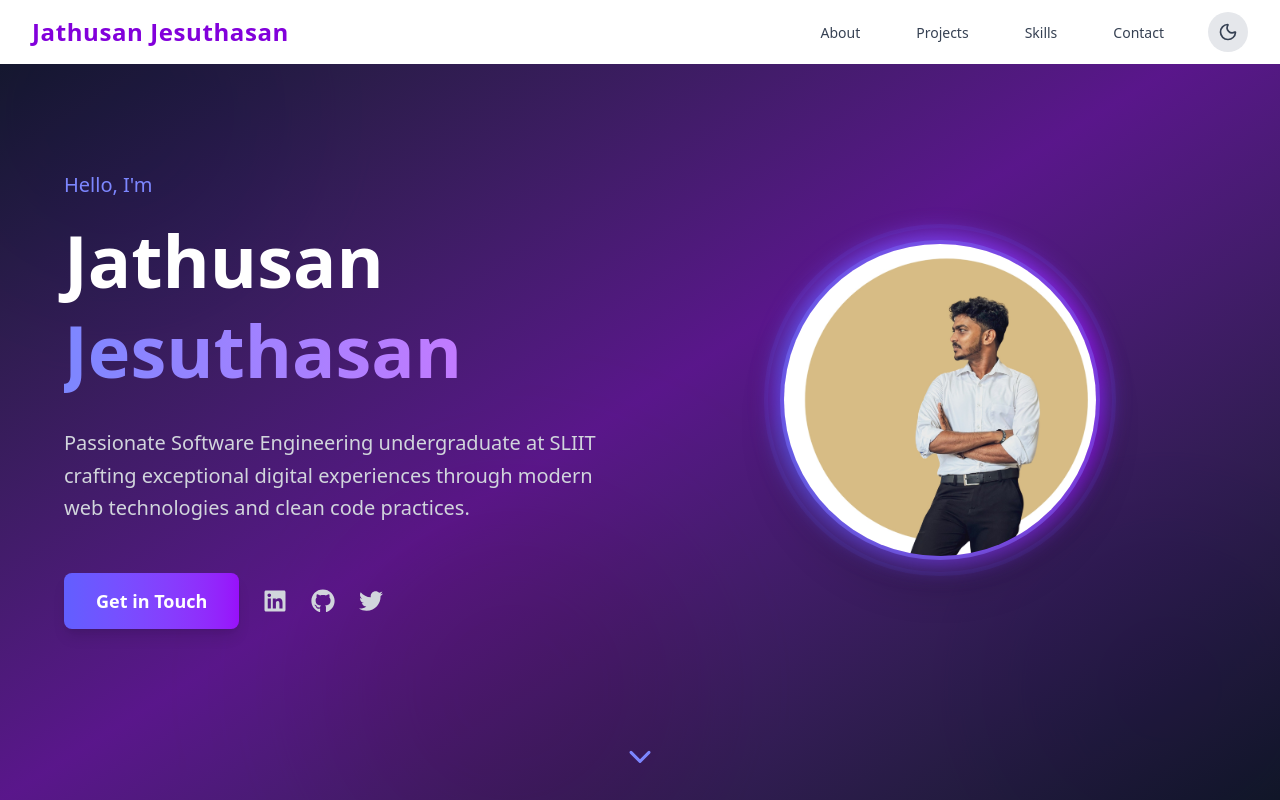
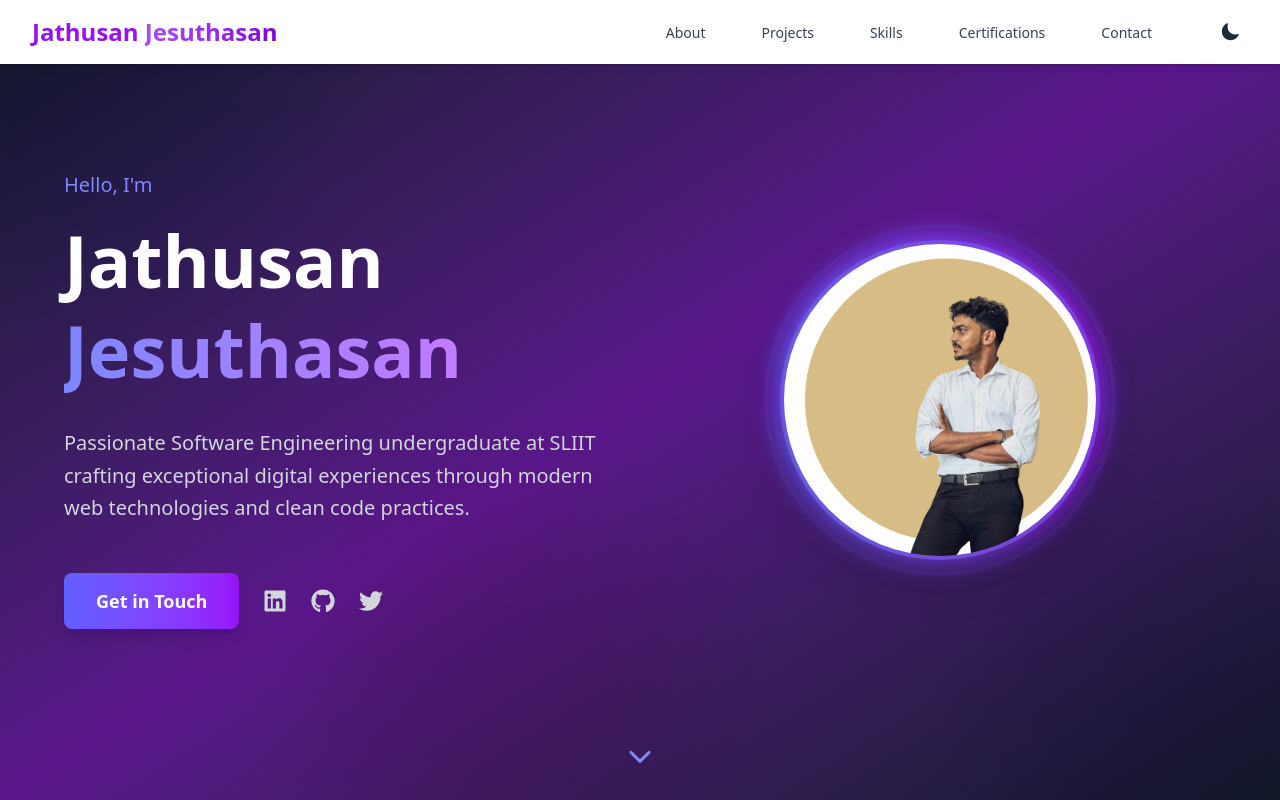
Before and after one commit to Jathusan-Jesuthasan/my-portfolio, a React (Vite) app: page / in a window 1280 px wide. Shown: the top 800 px of the page. Built offline with nearby package versions, Linux system fonts and the light colour scheme.

Commit message:
Certificate component added to navbar

```diff
--- a/src/components/Navbar.jsx
+++ b/src/components/Navbar.jsx
@@ -1,117 +1,178 @@
-import { useTheme } from "../contexts/ThemeContext";
-import { Moon, Sun, Menu, X } from "lucide-react";
-import { useState, useEffect } from "react";
-import { motion, AnimatePresence } from "framer-motion";
+import React, { useState, useEffect } from "react";
+import { SunIcon, MoonIcon } from "@heroicons/react/24/solid";
+import { AnimatePresence, motion } from "framer-motion";
 
-export default function Navbar() {
-  const { darkMode, toggleTheme } = useTheme();
+const Navbar = () => {
+  const [isDarkMode, setIsDarkMode] = useState(false);
   const [isOpen, setIsOpen] = useState(false);
-  const [scrolled, setScrolled] = useState(false);
 
   useEffect(() => {
-    const handleScroll = () => {
-      setScrolled(window.scrollY > 10);
-    };
-    window.addEventListener("scroll", handleScroll);
-    return () => window.removeEventListener("scroll", handleScroll);
-  }, []);
+    const root = window.document.documentElement;
+    if (isDarkMode) {
+      root.classList.add("dark");
+    } else {
+      root.classList.remove("dark");
+    }
+  }, [isDarkMode]);
 
   const navItems = [
-    { name: "About", href: "#about" },
+    {
+      name: "About",
+      href: "#about",
+      subItems: [
+        { name: "About Me", href: "#about" },
+        { name: "My Education", href: "#education" },
+        { name: "Language Proficiency", href: "#language" },
+      ],
+    },
     { name: "Projects", href: "#projects" },
     { name: "Skills", href: "#skills" },
+    { name: "Certifications", href: "#certifications" },
     { name: "Contact", href: "#contact" },
   ];
 
   return (
-    <nav className={`fixed w-full top-0 z-50 transition-all duration-300 ${scrolled ? "bg-white/90 dark:bg-gray-900/90 backdrop-blur-md shadow-sm" : "bg-white dark:bg-gray-900"}`}>
+    <nav id="navbar" className="bg-white dark:bg-gray-900 shadow-md fixed top-0 w-full z-50 transition-colors duration-300">
       <div className="max-w-7xl mx-auto px-4 sm:px-6 lg:px-8">
-        <div className="flex justify-between items-center h-16">
-          {/* Logo/Name */}
-          <motion.div
-            initial={{ opacity: 0, x: -20 }}
-            animate={{ opacity: 1, x: 0 }}
-            transition={{ duration: 0.5 }}
-            className="flex-shrink-0"
-          >
-            <h1 className="text-2xl font-extrabold text-purple-700 dark:text-purple-400 tracking-wide select-none">
-              Jathusan Jesuthasan
-            </h1>
-          </motion.div>
+        <div className="flex items-center justify-between h-16">
+          {/* Logo */}
+          <div id="logo" className="flex-shrink-0 text-2xl font-bold text-purple-600 dark:text-purple-400">
+            Jathusan <span className="text-transparent bg-clip-text bg-gradient-to-r from-purple-500 to-purple-700">Jesuthasan</span>
+          </div>
 
-          {/* Desktop Navigation */}
+          {/* Desktop Nav */}
           <div className="hidden md:flex items-center space-x-8">
             <ul className="flex space-x-8">
               {navItems.map((item) => (
-                <li key={item.name}>
+                <li key={item.name} className="relative group">
                   <motion.a
                     whileHover={{ y: -2 }}
                     href={item.href}
-                    className="text-gray-700 dark:text-gray-300 hover:text-purple-600 dark:hover:text-purple-400 px-3 py-2 rounded-md text-sm font-medium transition-colors duration-200 relative group"
+                    className="relative text-gray-700 dark:text-gray-300 hover:text-purple-600 dark:hover:text-purple-400 px-3 py-2 rounded-md text-sm font-medium transition-colors duration-200"
                   >
                     {item.name}
-                    <span className="absolute left-0 bottom-0 w-0 h-0.5 bg-purple-600 dark:bg-purple-400 transition-all duration-300 group-hover:w-full"></span>
                   </motion.a>
+
+                  {item.subItems && (
+                    <ul className="absolute top-full left-0 mt-2 w-48 bg-white dark:bg-gray-800 rounded-md shadow-lg opacity-0 group-hover:opacity-100 group-hover:translate-y-0 transform transition-all duration-200 z-50 invisible group-hover:visible">
+                      {item.subItems.map((subItem) => (
+                        <li key={subItem.name}>
+                          <a
+                            href={subItem.href}
+                            className="block px-4 py-2 text-sm text-gray-700 dark:text-gray-200 hover:bg-gray-100 dark:hover:bg-gray-700"
+                          >
+                            {subItem.name}
+                          </a>
                         </li>
                       ))}
                     </ul>
-
-            {/* Theme Toggle */}
-            <motion.button
-              whileTap={{ scale: 0.9 }}
-              onClick={toggleTheme}
-              aria-label="Toggle Dark Mode"
-              className="flex items-center justify-center w-10 h-10 rounded-full bg-gray-200 dark:bg-gray-800 text-gray-700 dark:text-gray-200 hover:bg-purple-600 hover:text-white dark:hover:bg-purple-500 transition-colors duration-300 focus:outline-none focus:ring-2 focus:ring-purple-500"
+                  )}
+                </li>
+              ))}
+            </ul>
+            <button
+              onClick={() => setIsDarkMode(!isDarkMode)}
+              className="ml-4 p-2 rounded-full hover:bg-gray-200 dark:hover:bg-gray-700 transition-colors duration-200"
+              id="theme-toggle"
             >
-              {darkMode ? <Sun size={20} /> : <Moon size={20} />}
-            </motion.button>
+              {isDarkMode ? (
+                <SunIcon className="h-5 w-5 text-yellow-500" />
+              ) : (
+                <MoonIcon className="h-5 w-5 text-gray-800" />
+              )}
+            </button>
           </div>
 
-          {/* Mobile menu button */}
+          {/* Mobile Nav Toggle */}
           <div className="md:hidden flex items-center">
-            <motion.button
-              whileTap={{ scale: 0.9 }}
+            <button
               onClick={() => setIsOpen(!isOpen)}
-              className="inline-flex items-center justify-center p-2 rounded-md text-gray-700 dark:text-gray-300 hover:text-purple-600 dark:hover:text-purple-400 focus:outline-none"
-              aria-label="Toggle menu"
+              type="button"
+              className="inline-flex items-center justify-center p-2 rounded-md text-gray-400 hover:text-white hover:bg-gray-700 focus:outline-none"
+              aria-controls="mobile-menu"
+              aria-expanded={isOpen}
+              id="mobile-menu-toggle"
             >
-              {isOpen ? <X size={24} /> : <Menu size={24} />}
-            </motion.button>
+              <svg
+                className="block h-6 w-6"
+                xmlns="http://www.w3.org/2000/svg"
+                fill="none"
+                viewBox="0 0 24 24"
+                stroke="currentColor"
+                aria-hidden="true"
+              >
+                {isOpen ? (
+                  <path
+                    strokeLinecap="round"
+                    strokeLinejoin="round"
+                    strokeWidth="2"
+                    d="M6 18L18 6M6 6l12 12"
+                  />
+                ) : (
+                  <path
+                    strokeLinecap="round"
+                    strokeLinejoin="round"
+                    strokeWidth="2"
+                    d="M4 6h16M4 12h16M4 18h16"
+                  />
+                )}
+              </svg>
+            </button>
           </div>
         </div>
       </div>
 
-      {/* Mobile Navigation */}
+      {/* Mobile Menu */}
       <AnimatePresence>
         {isOpen && (
           <motion.div
+            key="mobile-menu"
             initial={{ opacity: 0, height: 0 }}
             animate={{ opacity: 1, height: "auto" }}
             exit={{ opacity: 0, height: 0 }}
             transition={{ duration: 0.3 }}
-            className="md:hidden bg-white dark:bg-gray-900 overflow-hidden"
+            className="md:hidden bg-white dark:bg-gray-900"
+            id="mobile-menu"
           >
             <div className="px-2 pt-2 pb-3 space-y-1 sm:px-3">
               {navItems.map((item) => (
+                <div key={item.name}>
                   <motion.a
-                  key={item.name}
                     whileTap={{ scale: 0.95 }}
                     href={item.href}
-                  onClick={() => setIsOpen(false)}
+                    onClick={() => {
+                      if (!item.subItems) setIsOpen(false);
+                    }}
                     className="block px-3 py-2 rounded-md text-base font-medium text-gray-700 dark:text-gray-300 hover:text-purple-600 dark:hover:text-purple-400 hover:bg-gray-100 dark:hover:bg-gray-800 transition-colors duration-200"
                   >
                     {item.name}
                   </motion.a>
+                  {item.subItems && (
+                    <div className="pl-4 space-y-1">
+                      {item.subItems.map((subItem) => (
+                        <a
+                          key={subItem.name}
+                          href={subItem.href}
+                          onClick={() => setIsOpen(false)}
+                          className="block px-3 py-1 rounded-md text-sm text-gray-600 dark:text-gray-400 hover:text-purple-600 dark:hover:text-purple-400 hover:bg-gray-100 dark:hover:bg-gray-800"
+                        >
+                          {subItem.name}
+                        </a>
                       ))}
-              <div className="pt-4 pb-2">
+                    </div>
+                  )}
+                </div>
+              ))}
+              <div className="px-3 py-2">
                 <button
-                  onClick={toggleTheme}
-                  className="flex items-center justify-center w-full px-3 py-2 rounded-md text-base font-medium text-gray-700 dark:text-gray-300 hover:text-purple-600 dark:hover:text-purple-400 hover:bg-gray-100 dark:hover:bg-gray-800 transition-colors duration-200"
+                  onClick={() => setIsDarkMode(!isDarkMode)}
+                  className="p-2 rounded-full hover:bg-gray-200 dark:hover:bg-gray-700 transition-colors duration-200"
                 >
-                  {darkMode ? "Light Mode" : "Dark Mode"}
-                  <span className="ml-2">
-                    {darkMode ? <Sun size={20} /> : <Moon size={20} />}
-                  </span>
+                  {isDarkMode ? (
+                    <SunIcon className="h-5 w-5 text-yellow-500" />
+                  ) : (
+                    <MoonIcon className="h-5 w-5 text-gray-800" />
+                  )}
                 </button>
               </div>
             </div>
@@ -120,4 +181,6 @@
       </AnimatePresence>
     </nav>
   );
-}
+};
+
+export default Navbar;
```
Lines whose indentation alone changed are shown as unchanged.
